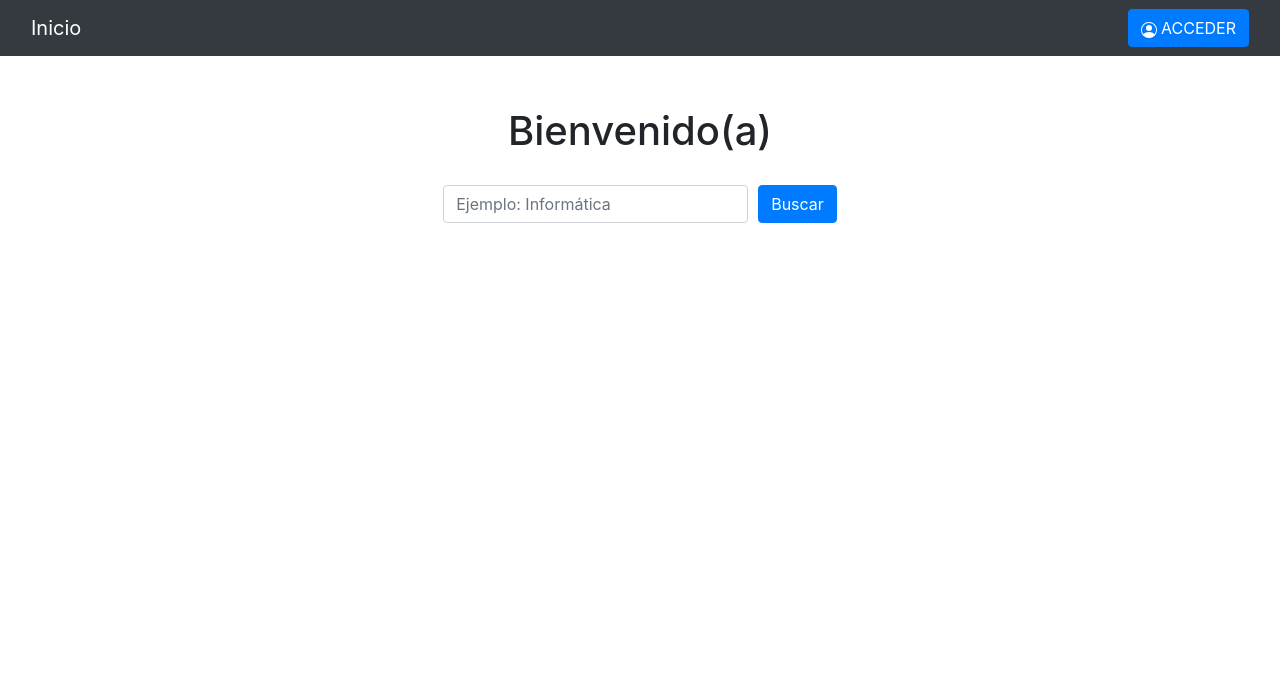
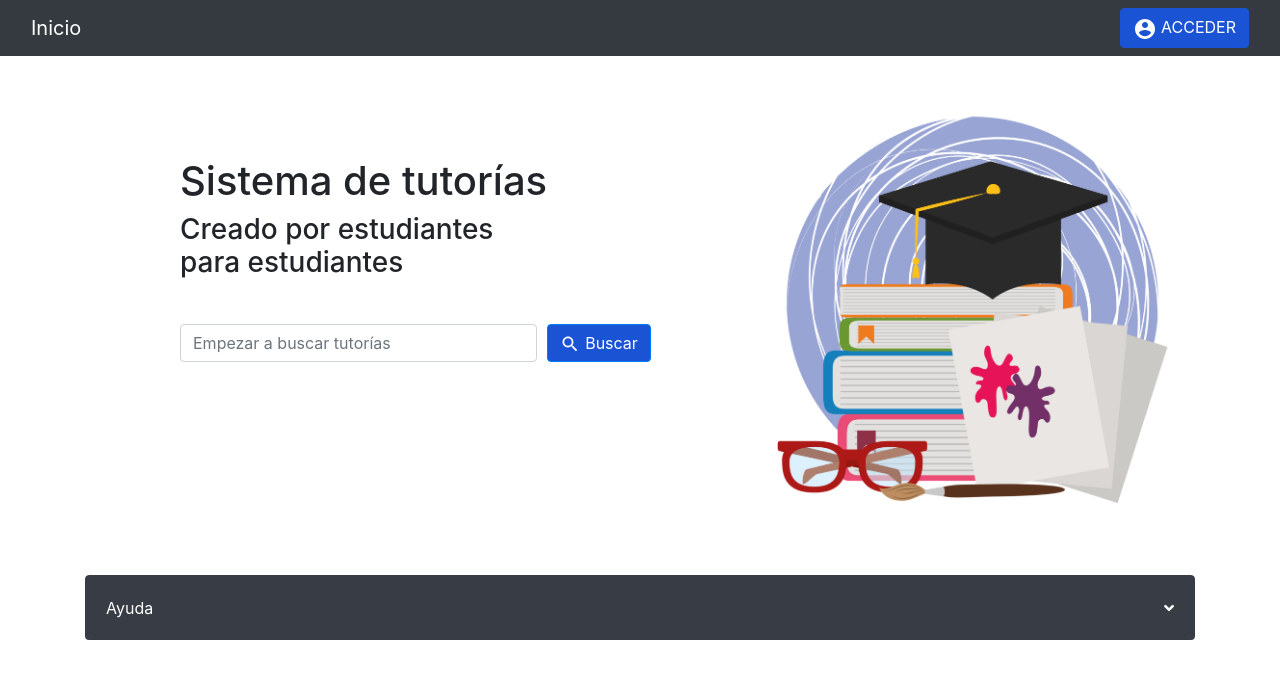
Before and after one commit to Adrian2302/Tutorships, a Django app: page / in a window 1280 px wide. Shown: the top 679 px of the page. Run offline with Django 3.2, Linux system fonts and the light colour scheme; parts of the project's set-up code (start-up, migrations or seed data) failed here and were passed over; some libraries are stand-ins or nearby versions.

Commit message:
main screen design for student

```diff
--- a/Project/Student/templates/Student/index.html
+++ b/Project/Student/templates/Student/index.html
@@ -1,19 +1,81 @@
-{% extends "base.html" %}
 
-{% block content %}
+{% load static %}
 
-  <div class="container-fluid" style="margin-top: 4vw;">
-    <h1 class="text-center" id="header1">Bienvenido(a)</h1>
-    <form action="{% url 'search' type_search='cursos' %}" method = "GET" style="margin-top: 2vw;">
-      <div class="form-row align-items-center justify-content-center">
-        <div class="col-md-3 my-1 text-center">
-          <input id="course_search" type="text" class="form-control" name="buscar" placeholder="Ejemplo: Informática">
+<!DOCTYPE html>
+<html>
+  <head>
+    {% include "baseHead.html" %}
+    <link rel="stylesheet" href="https://use.fontawesome.com/releases/v5.14.0/css/all.css">
+    <link rel="stylesheet" href="{% static 'css/tutorshipView.css' %}">
+  </head>
+  <body>
+    {% include "studentHeader.html" %}
+
+    <div class="container-fluid">
+      <section>
+        <div class="container">
+          <div class="row pt-4">
+            <div class="col-md-1"></div>
+            <div class="col-md-6">
+              <h1 style="margin-top: 6vw;">Sistema de tutorías</h1>
+              <h3>Creado por estudiantes <br> para estudiantes</h3>
+              <br>
+              <form action="{% url 'search' type_search='cursos' %}" method = "GET" class="mt-2">
+                <div class="form-row align-items-center justify-content-center">
+                  <div class="col-md-8">
+                    <input id="course_search" type="text" class="form-control" name="buscar" placeholder="Empezar a buscar tutorías">
+                  </div>
+                  <div class="col-md-4 my-1">
+                    <button type="submit" class="btn btn-primary" style="background-color: #1A54D4;">
+                      <img src="{% static "img/search-icon.svg" %}"/> Buscar
+                    </button>
+                  </div>
+                </div>
+              </form>
+            </div>
+            <div class="col-md-5">
+              <img class="img-fluid" src="{% static "img/main.jpg" %}" alt="main-image"/>
+            </div>
+          </div>
         </div>
-        <div class="col-auto my-1 text-center">
-          <input type="submit" class="btn btn-primary" value="Buscar">
+      </section>
+
+      <div id="main">
+        <div class="container">
+          <div class="accordion" id="faq">
+            <div class="card">
+              <div class="card-header" id="faqhead1">
+                <a href="#" class="btn btn-header-link" data-toggle="collapse" data-target="#faq1"
+                    aria-expanded="true" aria-controls="faq1" style="background-color: #383c44;">Ayuda</a>
+              </div>
+              <div id="faq1" class="collapse" aria-labelledby="faqhead1" data-parent="#faq">
+                <div class="card-body">
+                  <h3 class="card-title">
+                    Kaizen es un sistema que une a los estudiantes y los profesores.
+                  </h3>
+                  <h4 class="font-italic">
+                    ¿Pero cómo se usa?
+                  </h4>
+                  <p>
+                    Antes de usar nuestro sistema debe de estar registrado, si no lo esta procesada a registrarse en el botón de acceder.
+                    <br>
+                    Una vez registrado podrá buscar y agendar una tutoría, para esto puede buscar el curso que desea.
+                    <br>
+                    Una vez encontrado el curso, podrá agendar la tutoría con un profesor y con el horario que más le convenga.
+                    No obstante, cada profesor da las tutorías de una manera diferente, por lo que se recomienda que lea bien las diferentes caracteristicas del profesor.
+                    <br>
+                    Luego de esto podrá ver el estado de la tutoría, si está pendiente, aceptada o rechazada. Esto lo puede hacer en el apartado de mis tutorías.
+                    <br>
+                    Cuando una tutoría se realiza, se le pide una retroalimentación para el profesor y para los próximos estudiantes.
+                  </p>
+
+                  <h4>Si tiene más consultas que no se abarcaron aquí, no dude en enviar un <a href="mailto: KaizenHaiku@gmail.com">correo</a></h4>
+                </div>
+              </div>
+            </div>
+          </div>
         </div>
       </div>
-    </form>
-  </div>
-
-{% endblock content %}
+    </div>
+  </body>
+</html>
--- a/Project/Student/templates/Student/reportRequest.html
+++ b/Project/Student/templates/Student/reportRequest.html
@@ -5,11 +5,11 @@
         </br>
         {% if success %}
             <div class="alert alert-success">
-                Se agendo la tutoria de manera correcta.
+                Se agendó la tutoría de manera correcta.
             </div>
         {% else %}
             <div class="alert alert-danger">
-                Hubo un problema al agendar la tutoria, intentelo de nuevo más tarde.
+                Hubo un problema al agendar la tutoría, intentelo de nuevo más tarde.
             </div>
         {% endif %}
         </br>
--- a/Project/templates/baseHead.html
+++ b/Project/templates/baseHead.html
@@ -11,5 +11,4 @@
     {% bootstrap_javascript jquery='full' %}
     <link rel="stylesheet" href="https://cdn.jsdelivr.net/npm/bootstrap-select@1.13.14/dist/css/bootstrap-select.min.css">
     <script src="https://cdn.jsdelivr.net/npm/bootstrap-select@1.13.14/dist/js/bootstrap-select.min.js"></script>
-
 </head>
--- a/Project/templates/studentHeader.html
+++ b/Project/templates/studentHeader.html
@@ -1,5 +1,6 @@
 {% load socialaccount %}
 {% load custom_tag %}
+{% load static %}
 
 <nav class="navbar navbar-expand-lg navbar-dark bg-dark">
     <div class="container-fluid">
@@ -29,20 +30,12 @@
                 </li>
                 <li class="nav-item">
                     {% if user.is_authenticated %}
-                    <a type="button" class="btn btn-primary" href="{% url 'logout' %}">
-                        <svg xmlns="http://www.w3.org/2000/svg" width="16" height="16" fill="currentColor"
-                             class="bi bi-door-closed-fill" viewBox="0 0 16 16">
-                            <path d="M12 1a1 1 0 0 1 1 1v13h1.5a.5.5 0 0 1 0 1h-13a.5.5 0 0 1 0-1H3V2a1 1 0 0 1 1-1h8zm-2 9a1 1 0 1 0 0-2 1 1 0 0 0 0 2z"/>
-                        </svg>
+                    <a type="button" class="btn btn-primary" href="{% url 'logout' %}"  style="background-color: #1A54D4; border-color: #1A54D4;">
+                        <img src="{% static "img/leave-icon.svg" %}"/>
                     </a>
                     {% else %}
-                    <a type="button" class="btn btn-primary" href="{% provider_login_url 'google' %}">
-                        <svg xmlns="http://www.w3.org/2000/svg" width="16" height="16" fill="currentColor"
-                             class="bi bi-person-circle" viewBox="0 0 16 16">
-                            <path d="M11 6a3 3 0 1 1-6 0 3 3 0 0 1 6 0z"/>
-                            <path fill-rule="evenodd"
-                                  d="M0 8a8 8 0 1 1 16 0A8 8 0 0 1 0 8zm8-7a7 7 0 0 0-5.468 11.37C3.242 11.226 4.805 10 8 10s4.757 1.225 5.468 2.37A7 7 0 0 0 8 1z"/>
-                        </svg>
+                    <a type="button" class="btn btn-primary" href="{% provider_login_url 'google' %}"  style="background-color: #1A54D4; border-color: #1A54D4;">
+                        <img src="{% static "img/user-icon.svg" %}"/>
                         ACCEDER
                     </a>
                     {% endif %}
```
Also changed, not shown: Project/templates/baseSearch.html (+8 -4 lines), Project/_static/img/leave-icon.svg (added), Project/_static/img/main.jpg (added), Project/_static/img/search-icon.svg (added), Project/_static/img/user-icon.svg (added).
